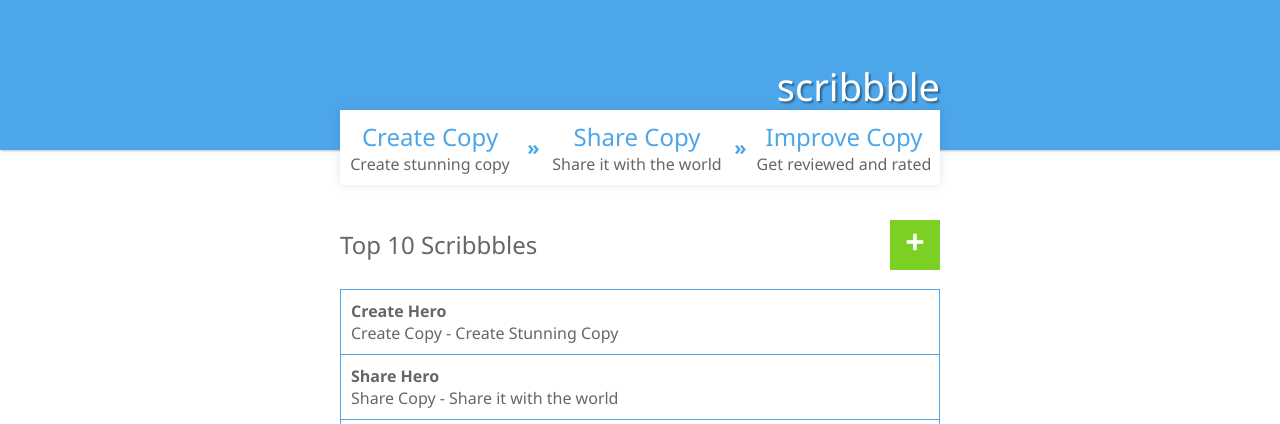
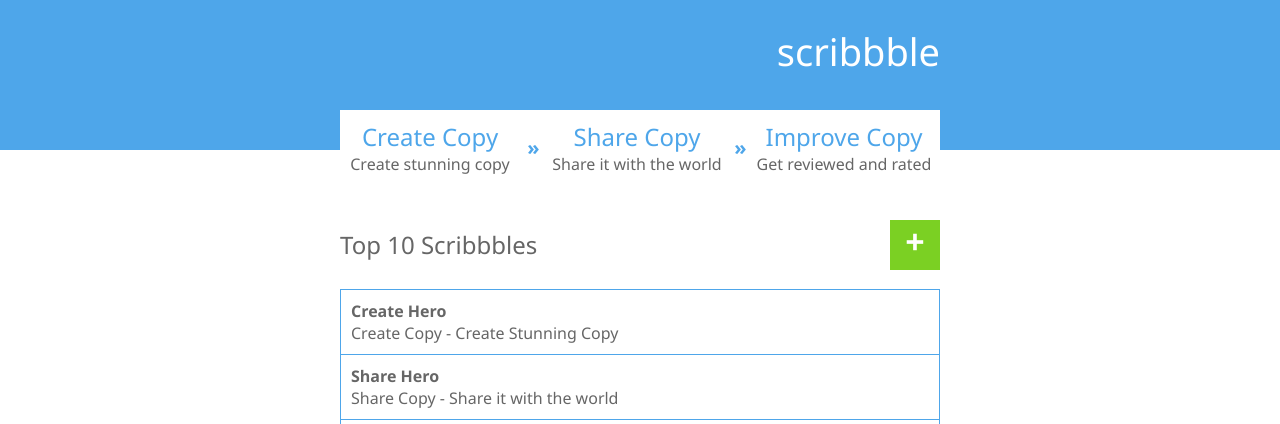
Before and after one commit to omgaz/scribbble, a web app: file public/index.html in a window 1280 px wide. Shown: the top 424 px of the page. Run offline with its HTML, style and script files only (its server is not run), Linux system fonts and the light colour scheme.

Commit message:
Minor styling tweaks to make cleaner lines and spacing

```diff
--- a/public/css/style.css
+++ b/public/css/style.css
@@ -30,17 +30,15 @@ header {
   right: 0;
   top: 0;
   height: 150px;
-  box-shadow: 1px 0px 3px #888;
 }
 
 header h1 {
   width: 600px;
-  margin: 60px auto 0 auto;
+  margin: 25px auto 0 auto;
   text-align: right;
   color: white;
   font-weight: 300;
   font-size: 38px;
-  text-shadow: 2px 2px 2px rgba(1, 1, 1, 0.4);
 }
 
 h2 {
@@ -67,9 +65,6 @@ section.list h3 {
   background-color: white;
   position: relative;
   margin-top: 110px;
-  -moz-box-shadow: 0 0 10px rgba(0, 0, 0, 0.1);
-  -webkit-box-shadow: 0 0 10px rgba(0, 0, 0, 0.1);
-  box-shadow: 0 0 10px rgba(0, 0, 0, 0.1);
   text-align: center;
 }
 
```
